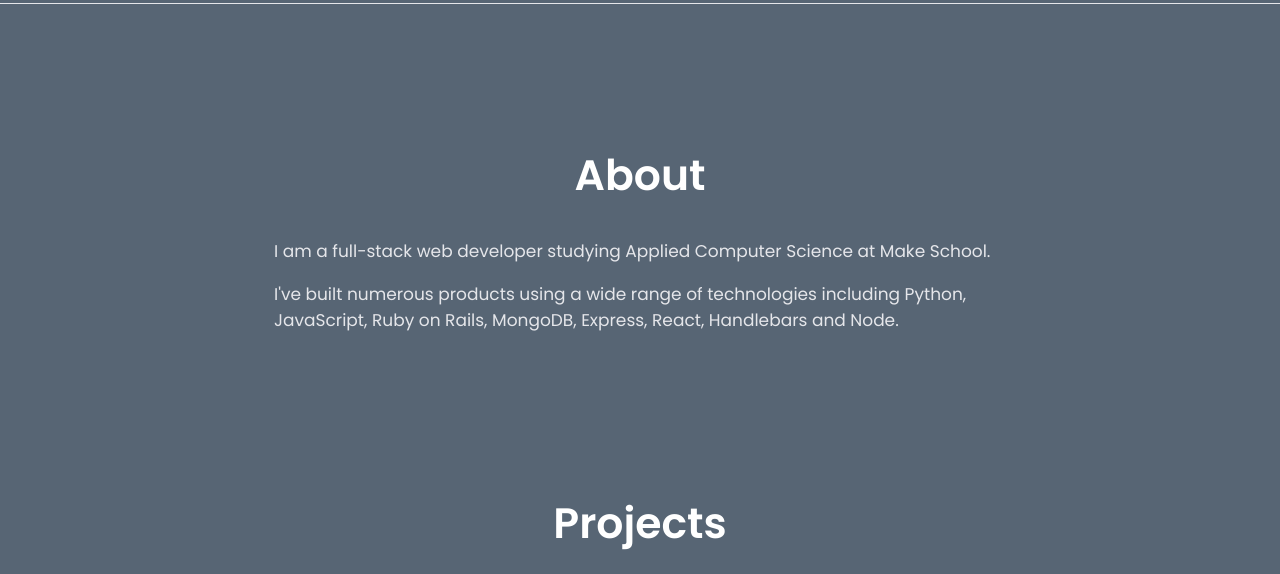
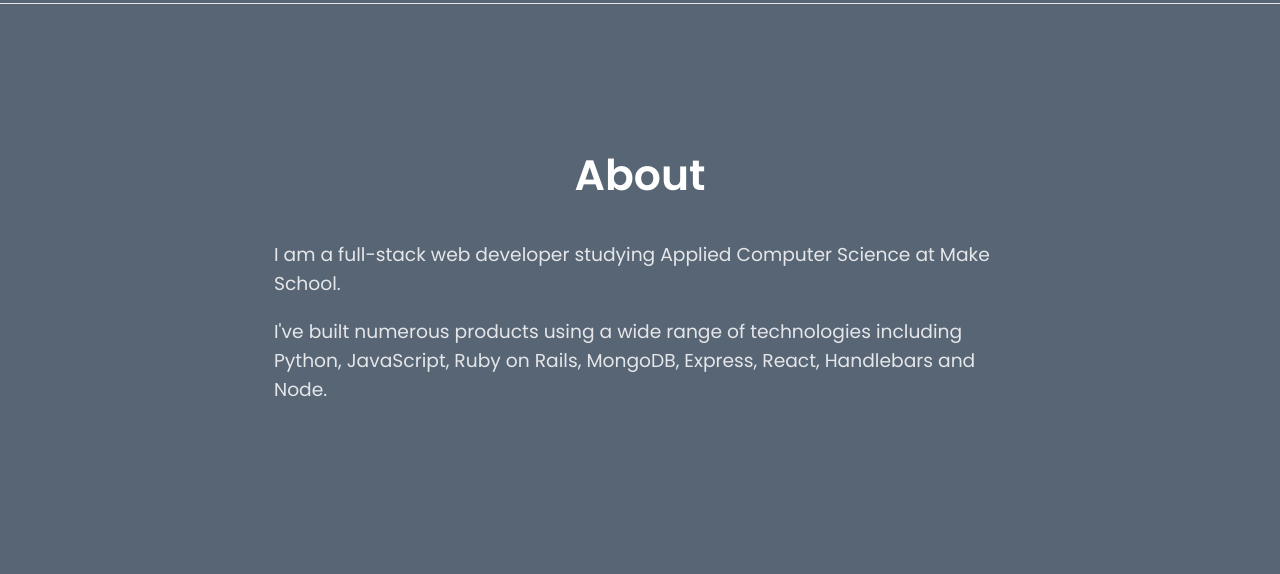
Before and after one commit to nsafai/nsafai.github.io, a plain HTML site: page index.html in a window 1280 px wide. Shown: the part 797-1371 px from the top of the page. Drawn offline with nearby package versions, Linux system fonts and the light colour scheme.

Commit message:
legibility font size adjustment

```diff
--- a/css/styles.css
+++ b/css/styles.css
@@ -346,6 +346,10 @@
     font-size:17px;
   }
 
+  .about-txt {
+    font-size:1.1em;
+  }
+
   #scroll-down {
     font-size: 1.5em;
   }
--- a/index.html
+++ b/index.html
@@ -63,8 +63,8 @@
 
     <div id="about-section">
       <h2 class="timeline-title">About</h2>
-      <p>I am a full-stack web developer studying Applied Computer Science at Make School.</p>
-      <p>I've built numerous products using a wide range of technologies including Python, JavaScript, Ruby on Rails, MongoDB, Express, React, Handlebars and Node.</p>
+      <p class="about-txt">I am a full-stack web developer studying Applied Computer Science at Make School.</p>
+      <p class="about-txt">I've built numerous products using a wide range of technologies including Python, JavaScript, Ruby on Rails, MongoDB, Express, React, Handlebars and Node.</p>
     </div>
 
     <div id="projects-section">
```
